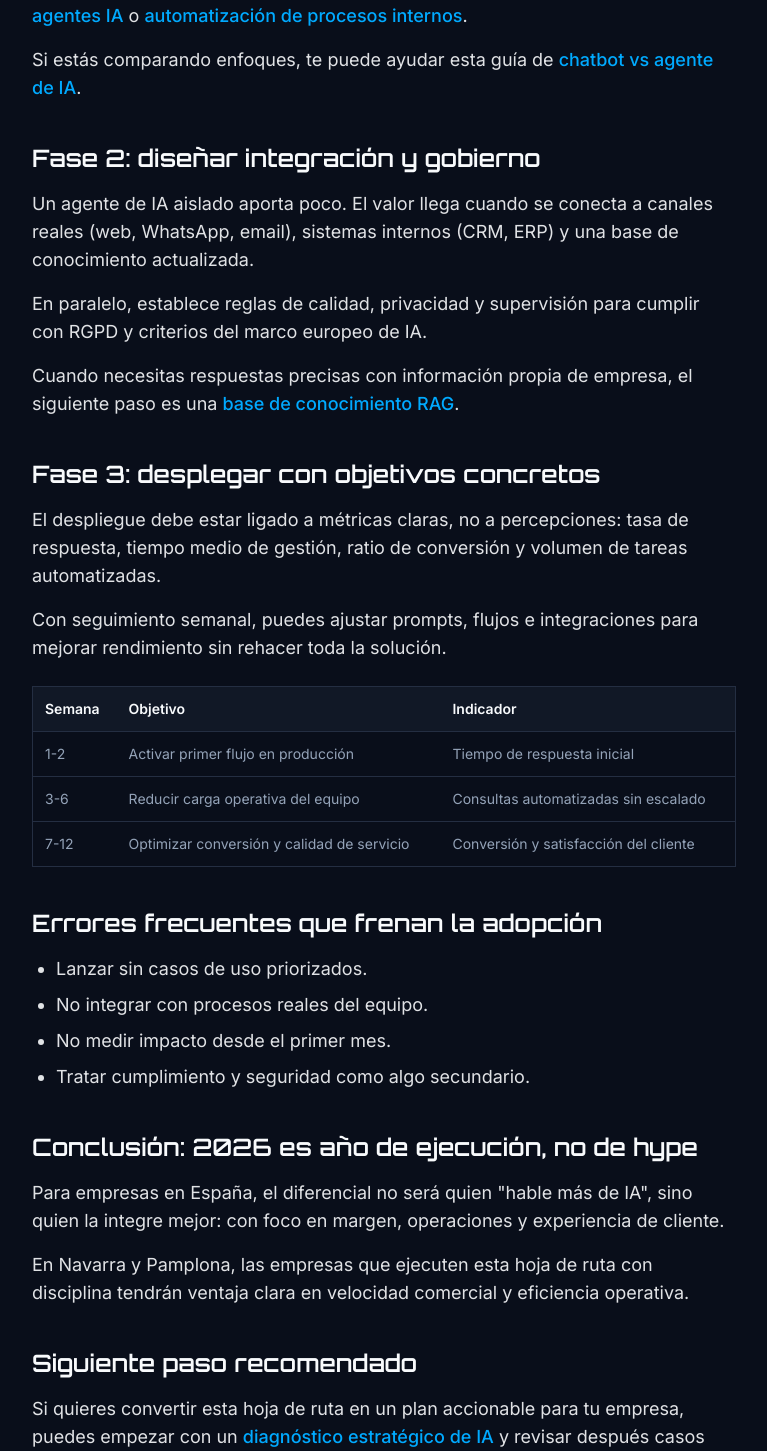
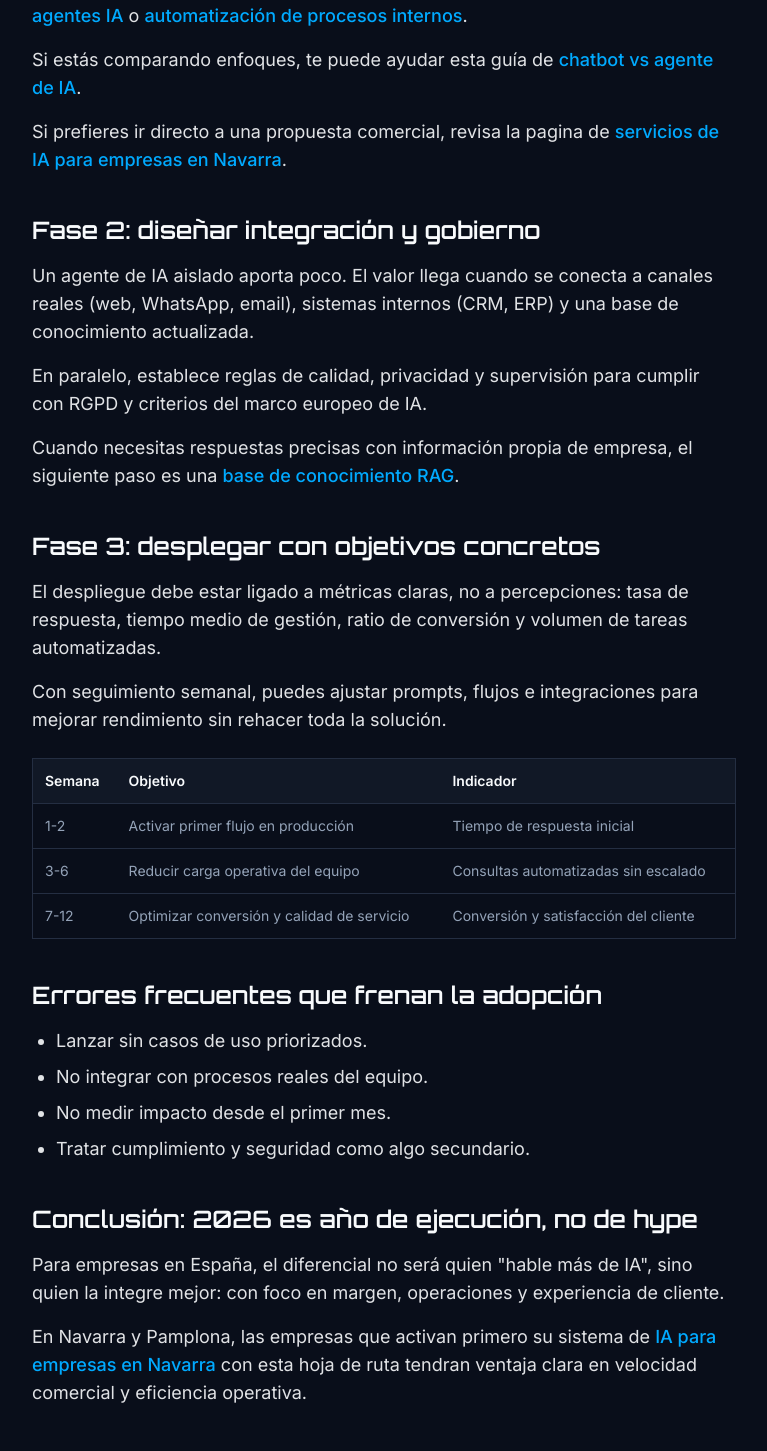
Before and after one commit to ronaldtayaia22-creator/rtp-seo-next-clean, a Next.js app: page /blog/ia-2026-empresas-navarra-espana-europa-hoja-ruta in a window 1280 px wide. Shown: the part 1010-2461 px from the top of the page, without its empty margins (256-1023 px from the left). Built offline with nearby package versions, Linux system fonts and the light colour scheme; no server answers.

Commit message:
Improve SEO CTR metadata and contextual internal links

```diff
--- a/components/pages/IAEmpresasPamplona.tsx
+++ b/components/pages/IAEmpresasPamplona.tsx
@@ -8,8 +8,6 @@ import { ArrowRight } from 'lucide-react';
 interface Props {
   language: Language;
 }
-
-const LOVABLE = '';
 
 const IAEmpresasPamplona = ({ language }: Props) => {
   const isEs = language === 'es';
@@ -25,7 +23,11 @@ const IAEmpresasPamplona = ({ language }: Props) => {
 
   return (
     <>
-            <div className="pt-32 pb-20 px-4">
+      <script
+        type="application/ld+json"
+        dangerouslySetInnerHTML={{ __html: JSON.stringify(pageSchema) }}
+      />
+      <div className="pt-32 pb-20 px-4">
         <div className="container mx-auto max-w-4xl">
 
           <h1 className="text-3xl md:text-5xl font-bold mb-6 text-foreground leading-tight">
@@ -33,8 +35,14 @@ const IAEmpresasPamplona = ({ language }: Props) => {
           </h1>
           <p className="text-lg text-muted-foreground mb-16 max-w-2xl">
             {isEs
-              ? <>Automatiza procesos, mejora la atención al cliente y aumenta la eficiencia de tu empresa en Pamplona con nuestras <Link href="/inteligencia-artificial-navarra" className="text-primary hover:underline font-medium">soluciones de inteligencia artificial en Navarra</Link>.</>
+              ? <>Automatiza procesos, activa estrategias de <strong>marketing automation Pamplona</strong> y mejora la atencion al cliente para captar mas oportunidades en tu empresa. Descubre como lo aplicamos en nuestras <Link href="/inteligencia-artificial-navarra" className="text-primary hover:underline font-medium">soluciones de inteligencia artificial en Navarra</Link>.</>
               : <>Automate processes, improve customer service and increase your business efficiency in Pamplona with our <Link href="/inteligencia-artificial-navarra" className="text-primary hover:underline font-medium">artificial intelligence solutions in Navarra</Link>.</>}
+          </p>
+
+          <p className="text-muted-foreground leading-relaxed mb-16">
+            {isEs
+              ? <>Si buscas implementar ya, revisa la <Link href="/servicios" className="text-primary hover:underline font-medium">pagina de servicios de IA para empresas en Navarra</Link>, donde explicamos alcance, metodologia y siguientes pasos.</>
+              : <>If you are ready to implement now, review the <Link href="/servicios" className="text-primary hover:underline font-medium">AI services page for businesses in Navarra</Link>, where we explain scope, methodology and next steps.</>}
           </p>
 
           {/* Section 1 */}
@@ -62,17 +70,22 @@ const IAEmpresasPamplona = ({ language }: Props) => {
           {/* Section 2 */}
           <section className="mb-16">
             <h2 className="text-2xl font-semibold mb-4 text-foreground">
-              {isEs ? 'Soluciones de inteligencia artificial para empresas' : 'Artificial intelligence solutions for businesses'}
+              {isEs ? 'Soluciones de inteligencia artificial y marketing automation en Pamplona' : 'Artificial intelligence and marketing automation solutions in Pamplona'}
             </h2>
             <p className="text-muted-foreground leading-relaxed mb-4">
               {isEs
                 ? 'Existen diferentes soluciones de IA que se adaptan a las necesidades de cada empresa en Pamplona:'
                 : 'There are different AI solutions that adapt to the needs of each business in Pamplona:'}
             </p>
+            <p className="text-muted-foreground leading-relaxed mb-4">
+              {isEs
+                ? 'Una linea prioritaria para muchas pymes locales es el marketing automation Pamplona: seguimiento automatico de leads, recuperacion de oportunidades y nutricion comercial sin depender de tareas manuales.'
+                : 'A priority line for many local SMBs is marketing automation in Pamplona: automatic lead follow-up, opportunity recovery, and commercial nurturing without relying on manual tasks.'}
+            </p>
             <ul className="list-disc pl-6 space-y-3 text-muted-foreground">
               <li>{isEs ? <><strong>Agentes de IA:</strong> asistentes inteligentes que interactúan con clientes de forma autónoma, resolviendo consultas, gestionando solicitudes y derivando casos complejos al equipo humano.</> : <><strong>AI agents:</strong> intelligent assistants that interact with customers autonomously, resolving queries, managing requests and routing complex cases to the human team.</>}</li>
               <li>{isEs ? <><strong>Automatización de procesos:</strong> sistemas que ejecutan tareas repetitivas como gestión de correos, programación de citas, generación de informes o procesamiento de documentos.</> : <><strong>Process automation:</strong> systems that execute repetitive tasks such as email management, appointment scheduling, report generation or document processing.</>}</li>
-              <li>{isEs ? <><strong>Asistentes en páginas web:</strong> agentes de IA integrados en el sitio web de la empresa que atienden a los visitantes en tiempo real, gracias al <Link href="/desarrollo-web-inteligencia-artificial" className="text-primary hover:underline font-medium">desarrollo web con inteligencia artificial</Link>.</> : <><strong>Website assistants:</strong> AI agents integrated into the company's website that serve visitors in real time, thanks to <Link href="/desarrollo-web-inteligencia-artificial" className="text-primary hover:underline font-medium">web development with artificial intelligence</Link>.</>}</li>
+              <li>{isEs ? <><strong>Asistentes en páginas web:</strong> agentes de IA integrados en el sitio web de la empresa que atienden a los visitantes en tiempo real, gracias al <Link href="/desarrollo-web-inteligencia-artificial" className="text-primary hover:underline font-medium">desarrollo web con inteligencia artificial</Link>.</> : <><strong>Website assistants:</strong> AI agents integrated into the company website that serve visitors in real time, thanks to <Link href="/desarrollo-web-inteligencia-artificial" className="text-primary hover:underline font-medium">web development with artificial intelligence</Link>.</>}</li>
               <li>{isEs ? <><strong>Sistemas de conocimiento con IA:</strong> bases de datos inteligentes que centralizan toda la información de la empresa y permiten a los agentes responder con precisión y contexto.</> : <><strong>AI knowledge systems:</strong> intelligent databases that centralize all company information and allow agents to respond with precision and context.</>}</li>
             </ul>
           </section>
@@ -107,9 +120,9 @@ const IAEmpresasPamplona = ({ language }: Props) => {
                 : 'Implementing AI in a business in Pamplona is a progressive and accessible process:'}
             </p>
             <ol className="list-decimal pl-6 space-y-3 text-muted-foreground">
-              <li>{isEs ? <><strong>Diagnóstico estratégico:</strong> identificar los procesos que más tiempo y recursos consumen. Puedes empezar con un <Link href={`${LOVABLE}/diagnostico-ia-navarra`} className="text-primary hover:underline font-medium">diagnóstico estratégico gratuito</Link>.</> : <><strong>Strategic diagnosis:</strong> identify the processes that consume the most time and resources. You can start with a <Link href={`${LOVABLE}/diagnostico-ia-navarra`} className="text-primary hover:underline font-medium">free strategic diagnosis</Link>.</>}</li>
+              <li>{isEs ? <><strong>Diagnóstico estratégico:</strong> identificar los procesos que más tiempo y recursos consumen. Puedes empezar con un <Link href="/diagnostico-ia-navarra" className="text-primary hover:underline font-medium">diagnóstico estratégico gratuito</Link>.</> : <><strong>Strategic diagnosis:</strong> identify the processes that consume the most time and resources. You can start with a <Link href="/diagnostico-ia-navarra" className="text-primary hover:underline font-medium">free strategic diagnosis</Link>.</>}</li>
               <li>{isEs ? <><strong>Diseño de la solución:</strong> seleccionar las herramientas de IA más adecuadas para cada necesidad específica de la empresa.</> : <><strong>Solution design:</strong> select the most appropriate AI tools for each specific business need.</>}</li>
-              <li>{isEs ? <><strong>Desarrollo e integración:</strong> construir los agentes o automatizaciones e integrarlos con los sistemas existentes de la empresa.</> : <><strong>Development and integration:</strong> build the agents or automations and integrate them with the company's existing systems.</>}</li>
+              <li>{isEs ? <><strong>Desarrollo e integración:</strong> construir los agentes o automatizaciones e integrarlos con los sistemas existentes de la empresa.</> : <><strong>Development and integration:</strong> build the agents or automations and integrate them with the existing company systems.</>}</li>
               <li>{isEs ? <><strong>Pruebas y ajustes:</strong> validar el funcionamiento con situaciones reales y ajustar los parámetros para optimizar los resultados.</> : <><strong>Testing and adjustments:</strong> validate operation with real situations and adjust parameters to optimize results.</>}</li>
               <li>{isEs ? <><strong>Escalado:</strong> una vez validada la solución, ampliarla a otros procesos y áreas del negocio.</> : <><strong>Scaling:</strong> once the solution is validated, extend it to other processes and business areas.</>}</li>
             </ol>
@@ -182,10 +195,10 @@ const IAEmpresasPamplona = ({ language }: Props) => {
             </h2>
             <p className="text-muted-foreground mb-6 max-w-xl mx-auto">
               {isEs
-                ? 'Solicita un diagnóstico estratégico gratuito y descubre qué soluciones de IA pueden transformar tu empresa.'
-                : 'Request a free strategic diagnosis and discover which AI solutions can transform your business.'}
+                ? 'Solicita un diagnóstico estratégico gratuito y descubre qué soluciones de IA y marketing automation pueden transformar tu empresa en Pamplona.'
+                : 'Request a free strategic diagnosis and discover which AI and marketing automation solutions can transform your business in Pamplona.'}
             </p>
-            <Link href={`${LOVABLE}/diagnostico-ia-navarra`}>
+            <Link href="/diagnostico-ia-navarra">
               <Button size="lg" className="gap-2">
                 {isEs ? 'Solicitar diagnóstico gratuito' : 'Request free diagnosis'} <ArrowRight className="w-4 h-4" />
               </Button>
--- a/components/pages/blog/IA2026EuropaContextoRegulatorio.tsx
+++ b/components/pages/blog/IA2026EuropaContextoRegulatorio.tsx
@@ -40,8 +40,8 @@ const IA2026EuropaContextoRegulatorio = ({ language }: ArticleProps) => {
             </p>
             <p className="mt-4">
               {isEs
-                ? 'Esto afecta a pymes y medianas empresas por igual: no basta con probar herramientas sueltas. Hace falta un enfoque operativo que conecte tecnología con negocio, procesos y datos, como ya aplican las empresas que trabajan con una estrategia de inteligencia artificial bien definida.'
-                : 'This affects SMBs and mid-sized businesses alike: testing isolated tools is not enough. You need an operational approach that connects technology with business goals, processes, and data, as seen in companies working with a clear AI strategy.'}
+                ? <>Esto afecta a pymes y medianas empresas por igual: no basta con probar herramientas sueltas. Hace falta un enfoque operativo que conecte tecnologia con negocio, procesos y datos, como ya aplican las empresas que trabajan con una <Link href="/ia-empresas-navarra" className="text-primary hover:underline font-medium">estrategia de IA para empresas en Navarra</Link> bien definida.</>
+                : <>This affects SMBs and mid-sized businesses alike: testing isolated tools is not enough. You need an operational approach that connects technology with business goals, processes, and data, as seen in companies working with a clear <Link href="/ia-empresas-navarra" className="text-primary hover:underline font-medium">AI strategy for businesses in Navarra</Link>.</>}
             </p>
           </section>
 
@@ -87,6 +87,13 @@ const IA2026EuropaContextoRegulatorio = ({ language }: ArticleProps) => {
               {isEs ? ' y en proyectos de ' : ' and in '}
               <Link href="/automatizacion-procesos-empresas-navarra" className="text-primary hover:underline font-medium">
                 {isEs ? 'automatización de procesos empresariales' : 'business process automation'}
+              </Link>
+              {isEs ? '.' : '.'}
+            </p>
+            <p className="mt-4">
+              {isEs ? 'Si necesitas una vision de implementacion comercial completa, revisa nuestros ' : 'If you need a complete commercial implementation view, review our '}
+              <Link href="/servicios" className="text-primary hover:underline font-medium">
+                {isEs ? 'servicios de IA para empresas en Navarra' : 'AI services for businesses in Navarra'}
               </Link>
               {isEs ? '.' : '.'}
             </p>
@@ -144,6 +151,13 @@ const IA2026EuropaContextoRegulatorio = ({ language }: ArticleProps) => {
               {isEs ? 'Si quieres pasar a la parte práctica, revisa la ' : 'If you want to move to the practical side, review the '}
               <Link href="/blog/ia-2026-empresas-navarra-espana-europa-hoja-ruta" className="text-primary hover:underline font-medium">
                 {isEs ? 'hoja de ruta IA 2026 para empresas' : 'AI 2026 business roadmap'}
+              </Link>
+              {isEs ? '.' : '.'}
+            </p>
+            <p className="mt-4">
+              {isEs ? 'Antes de invertir en nuevas herramientas, conviene cerrar prioridades con un ' : 'Before investing in new tools, it is worth defining priorities with a '}
+              <Link href="/diagnostico-ia-navarra" className="text-primary hover:underline font-medium">
+                {isEs ? 'diagnostico de IA en Navarra' : 'AI diagnosis in Navarra'}
               </Link>
               {isEs ? '.' : '.'}
             </p>
--- a/components/pages/blog/IA2026EuropaHojaRutaEmpresa.tsx
+++ b/components/pages/blog/IA2026EuropaHojaRutaEmpresa.tsx
@@ -72,11 +72,18 @@ const IA2026EuropaHojaRutaEmpresa = ({ language }: ArticleProps) => {
                 </Link>
                 {isEs ? '.' : '.'}
               </p>
-              <p className="mt-4">
-                {isEs ? 'Si estás comparando enfoques, te puede ayudar esta guía de ' : 'If you are comparing approaches, this guide on '}
-                <Link href="/blog/chatbot-vs-agente-ia" className="text-primary hover:underline font-medium">
-                  {isEs ? 'chatbot vs agente de IA' : 'chatbot vs AI agent'}
-                </Link>
+            <p className="mt-4">
+              {isEs ? 'Si estás comparando enfoques, te puede ayudar esta guía de ' : 'If you are comparing approaches, this guide on '}
+              <Link href="/blog/chatbot-vs-agente-ia" className="text-primary hover:underline font-medium">
+                {isEs ? 'chatbot vs agente de IA' : 'chatbot vs AI agent'}
+              </Link>
+              {isEs ? '.' : '.'}
+            </p>
+            <p className="mt-4">
+              {isEs ? 'Si prefieres ir directo a una propuesta comercial, revisa la pagina de ' : 'If you prefer to go straight to a commercial proposal, review the '}
+              <Link href="/servicios" className="text-primary hover:underline font-medium">
+                {isEs ? 'servicios de IA para empresas en Navarra' : 'AI services for businesses in Navarra'}
+              </Link>
               {isEs ? '.' : '.'}
             </p>
           </section>
@@ -170,7 +177,9 @@ const IA2026EuropaHojaRutaEmpresa = ({ language }: ArticleProps) => {
                 : 'For businesses in Spain, the differentiator will not be who talks most about AI, but who integrates it better: focused on margin, operations, and customer experience.'}
             </p>
             <p className="mt-4">
-              {isEs ? 'En Navarra y Pamplona, las empresas que ejecuten esta hoja de ruta con disciplina tendrán ventaja clara en velocidad comercial y eficiencia operativa.' : 'In Navarra and Pamplona, companies that execute this roadmap with discipline will gain a clear advantage in commercial speed and operational efficiency.'}
+              {isEs
+                ? <>En Navarra y Pamplona, las empresas que activan primero su sistema de <Link href="/ia-empresas-navarra" className="text-primary hover:underline font-medium">IA para empresas en Navarra</Link> con esta hoja de ruta tendran ventaja clara en velocidad comercial y eficiencia operativa.</>
+                : <>In Navarra and Pamplona, companies that activate their <Link href="/ia-empresas-navarra" className="text-primary hover:underline font-medium">AI system for businesses in Navarra</Link> first using this roadmap will gain a clear advantage in commercial speed and operational efficiency.</>}
             </p>
           </section>
 
--- a/lib/seo/pageMetadata.ts
+++ b/lib/seo/pageMetadata.ts
@@ -61,11 +61,11 @@ export const PAGE_METADATA: Record<string, PageMetadataEntry> = {
   },
   '/servicios': {
     title: {
-      es: 'Servicios de IA para empresas en Navarra',
+      es: 'Servicios IA en Navarra para captar clientes',
       en: 'AI services for businesses in Navarra',
     },
     description: {
-      es: 'Pagina principal de contratacion: implantacion de sistemas de IA para empresas en Navarra con modelo de trabajo, alcance y FAQ comercial.',
+      es: 'Implementamos IA en Navarra para captar clientes y automatizar operaciones: agentes, flujos y sistemas con alcance comercial claro.',
       en: 'Main hiring page: AI system implementation for businesses in Navarra with working model, scope and commercial FAQ.',
     },
   },
@@ -81,11 +81,11 @@ export const PAGE_METADATA: Record<string, PageMetadataEntry> = {
   },
   '/diagnostico-ia-navarra': {
     title: {
-      es: 'Diagnóstico estratégico de IA en Navarra',
+      es: 'Diagnostico IA en Navarra para crecer',
       en: 'Strategic AI diagnosis in Navarra',
     },
     description: {
-      es: 'Solicita un diagnóstico estratégico para definir qué automatizar y cómo implementar IA en tu empresa en Navarra.',
+      es: 'Solicita un diagnostico de IA en Navarra para priorizar que automatizar, definir tu implementacion y acelerar captacion de clientes con menos carga operativa.',
       en: 'Request a strategic diagnosis to define what to automate and how to implement AI in your business in Navarra.',
     },
   },
@@ -171,22 +171,22 @@ export const PAGE_METADATA: Record<string, PageMetadataEntry> = {
   },
   '/ia-empresas-navarra': {
     title: {
-      es: 'IA para empresas en Navarra por sector local',
+      es: 'IA para empresas en Navarra: automatiza y crece',
       en: 'AI for businesses in Navarra by local sector',
     },
     description: {
-      es: 'Landing local para Pamplona y Navarra: casos por sector, ejemplos cercanos y enlace a la pagina principal de servicios.',
+      es: 'Soluciones de IA para empresas en Navarra: automatizacion, agentes y planes de implementacion para vender mas, ahorrar tiempo y crecer con metricas.',
       en: 'Local landing for Pamplona and Navarra: sector-specific cases, nearby examples and link to the main services page.',
     },
   },
   '/ia-empresas-pamplona': {
     title: {
-      es: 'IA para empresas en Pamplona',
-      en: 'AI for businesses in Pamplona',
+      es: 'IA y marketing automation en Pamplona',
+      en: 'AI and automation for businesses in Pamplona',
     },
     description: {
-      es: 'Aplicaciones de IA para empresas en Pamplona con enfoque en automatización y captación.',
-      en: 'AI applications for businesses in Pamplona focused on automation and customer capture.',
+      es: 'Ayudamos a empresas de Pamplona a captar clientes y automatizar ventas, atencion y operaciones con IA y marketing automation, con plan por fases.',
+      en: 'Implement AI agents, marketing automation and process automation in Pamplona with a phased plan and strategic diagnosis.',
     },
   },
   '/ia-restaurantes-navarra': {
```
